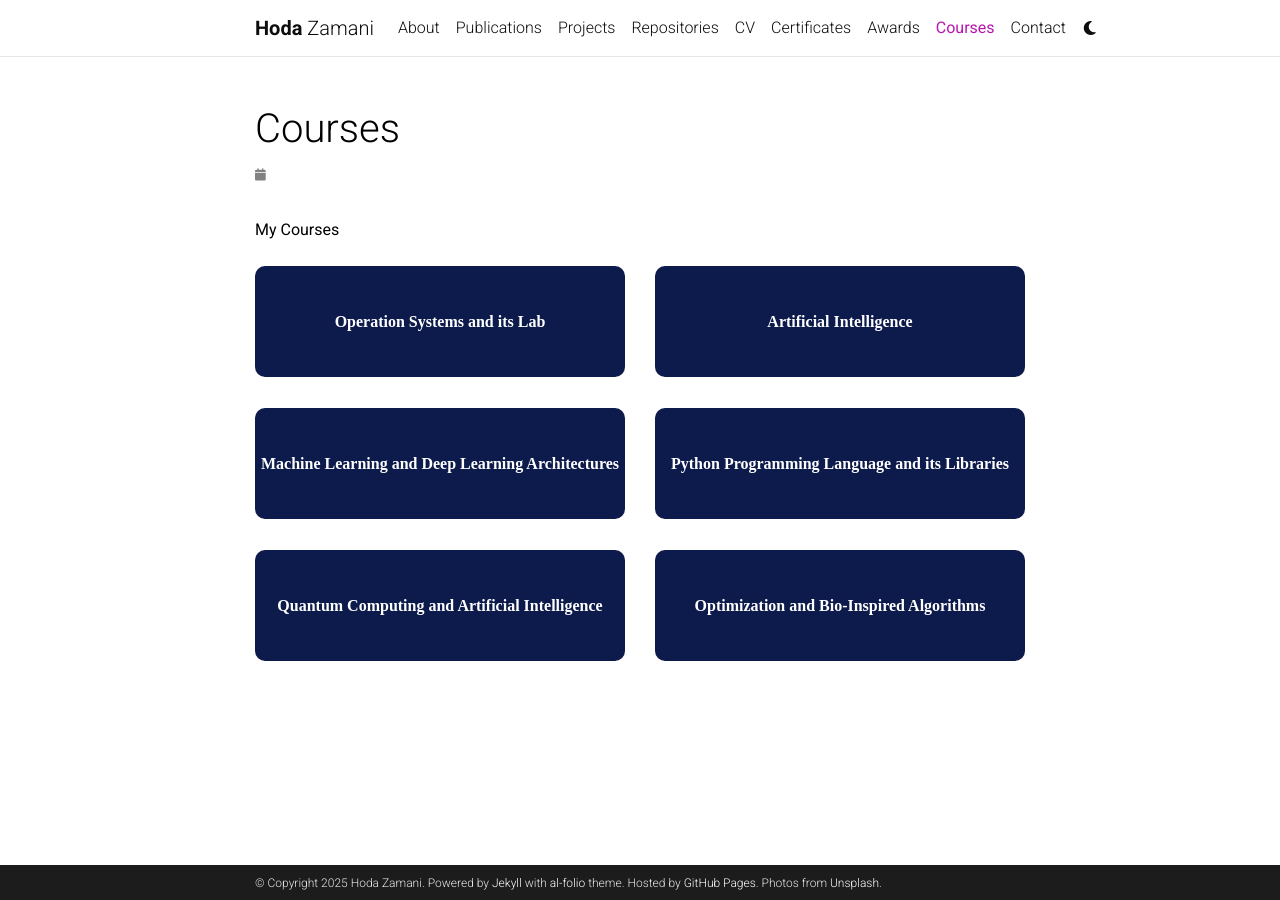
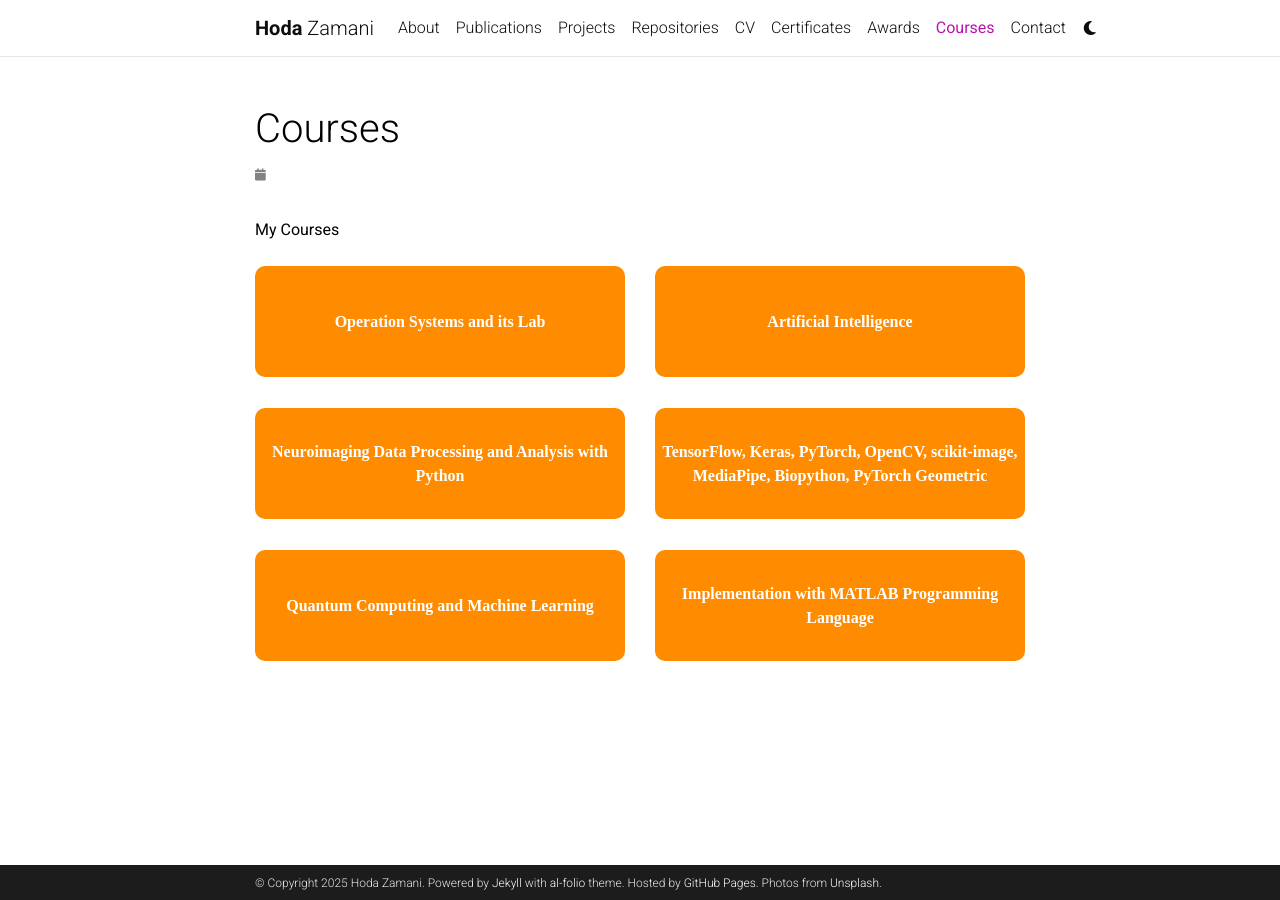
Before and after one commit to HodaZamani/HodaZamani.github.io, a Jekyll site: the page built from _pages/Courses.md, in a window 1280 px wide. Built offline with Jekyll 4.4.1, drawn with Linux system fonts in a browser that asks for light colours; comment, search, counter and statistics services are not loaded; a style sheet for code colours, icons or effects is not loaded; some of the changed lines change nothing that is shown.

Commit message:
Update Courses.md

```diff
--- a/_pages/Courses.md
+++ b/_pages/Courses.md
@@ -12,7 +12,7 @@
   .flip-card {
     background-color: transparent;
     width: 100%;
-    padding-top: 30%; /* smaller square */
+    padding-top: 30%;
     position: relative;
     perspective: 1000px;
     margin-bottom: 15px;
@@ -25,29 +25,24 @@
     width: 100%;
     height: 100%;
     text-align: center;
-    transition: transform 0.6s;
     transform-style: preserve-3d;
-    cursor: pointer;
+    animation: flipAnimation 6s infinite; /* 🔁 auto flip every 6s */
   }
 
-  .flip-card:hover .flip-card-inner {
-    transform: rotateY(180deg);
-  }
-
-  /* Front side — dark blue */
+  /* Front side (blue) */
   .flip-card-front {
     background-color: #0d1b4c;
     color: white;
   }
 
-  /* Back side — orange */
+  /* Back side (orange) */
   .flip-card-back {
     background-color: #ff8c00;
     color: white;
     transform: rotateY(180deg);
   }
 
-  /* Shared styles */
+  /* Shared card styles */
   .flip-card-front, .flip-card-back {
     position: absolute;
     width: 100%;
@@ -61,6 +56,19 @@
     font-weight: bold;
     font-size: 1rem;
   }
+
+  /* 🔄 Animation keyframes */
+  @keyframes flipAnimation {
+    0%, 40% {
+      transform: rotateY(0deg);
+    }
+    50%, 90% {
+      transform: rotateY(180deg);
+    }
+    100% {
+      transform: rotateY(0deg);
+    }
+  }
 </style>
 
 <div class="row mt-4">
@@ -68,12 +76,8 @@
   <div class="col-md-6 col-sm-6 mb-3">
     <div class="flip-card">
       <div class="flip-card-inner">
-        <div class="flip-card-front">
-          Operation Systems and its Lab
-        </div>
-        <div class="flip-card-back">
-          Operation Systems and its Lab
-        </div>
+        <div class="flip-card-front">Operation Systems and its Lab</div>
+        <div class="flip-card-back">Operation Systems and its Lab</div>
       </div>
     </div>
   </div>
@@ -81,12 +85,8 @@
   <div class="col-md-6 col-sm-6 mb-3">
     <div class="flip-card">
       <div class="flip-card-inner">
-        <div class="flip-card-front">
-          Artificial Intelligence
-        </div>
-        <div class="flip-card-back">
-          Artificial Intelligence
-        </div>
+        <div class="flip-card-front">Artificial Intelligence</div>
+        <div class="flip-card-back">Artificial Intelligence</div>
       </div>
     </div>
   </div>
@@ -95,12 +95,8 @@
   <div class="col-md-6 col-sm-6 mb-3">
     <div class="flip-card">
       <div class="flip-card-inner">
-        <div class="flip-card-front">
-          Machine Learning and Deep Learning Architectures
-        </div>
-        <div class="flip-card-back">
-          Neuroimaging Data Processing and Analysis with Python
-        </div>
+        <div class="flip-card-front">Machine Learning and Deep Learning Architectures</div>
+        <div class="flip-card-back">Neuroimaging Data Processing and Analysis with Python</div>
       </div>
     </div>
   </div>
@@ -108,11 +104,9 @@
   <div class="col-md-6 col-sm-6 mb-3">
     <div class="flip-card">
       <div class="flip-card-inner">
-        <div class="flip-card-front">
-          Python Programming Language and its Libraries
-        </div>
+        <div class="flip-card-front">Python Programming Language and its Libraries</div>
         <div class="flip-card-back">
-          TensorFlow, Keras, PyTorch, OpenCV, scikit-image, MediaPipe, Biopython, and PyTorch Geometric
+          TensorFlow, Keras, PyTorch, OpenCV, scikit-image, MediaPipe, Biopython, PyTorch Geometric
         </div>
       </div>
     </div>
@@ -122,12 +116,8 @@
   <div class="col-md-6 col-sm-6 mb-3">
     <div class="flip-card">
       <div class="flip-card-inner">
-        <div class="flip-card-front">
-          Quantum Computing and Artificial Intelligence
-        </div>
-        <div class="flip-card-back">
-          Quantum Computing and Machine Learning
-        </div>
+        <div class="flip-card-front">Quantum Computing and Artificial Intelligence</div>
+        <div class="flip-card-back">Quantum Computing and Machine Learning</div>
       </div>
     </div>
   </div>
@@ -135,12 +125,8 @@
   <div class="col-md-6 col-sm-6 mb-3">
     <div class="flip-card">
       <div class="flip-card-inner">
-        <div class="flip-card-front">
-          Optimization and Bio-Inspired Algorithms
-        </div>
-        <div class="flip-card-back">
-          Implementation with MATLAB Programming Language
-        </div>
+        <div class="flip-card-front">Optimization and Bio-Inspired Algorithms</div>
+        <div class="flip-card-back">Implementation with MATLAB Programming Language</div>
       </div>
     </div>
   </div>
```
